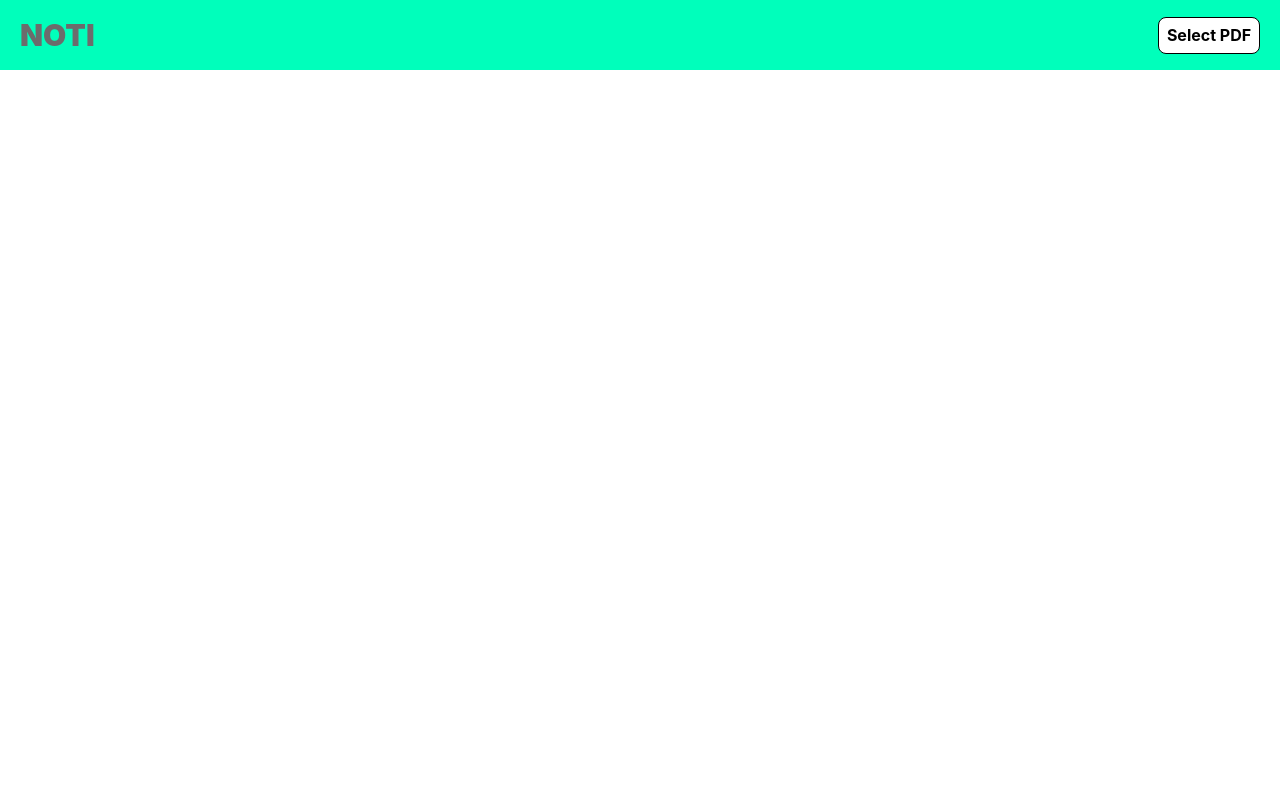
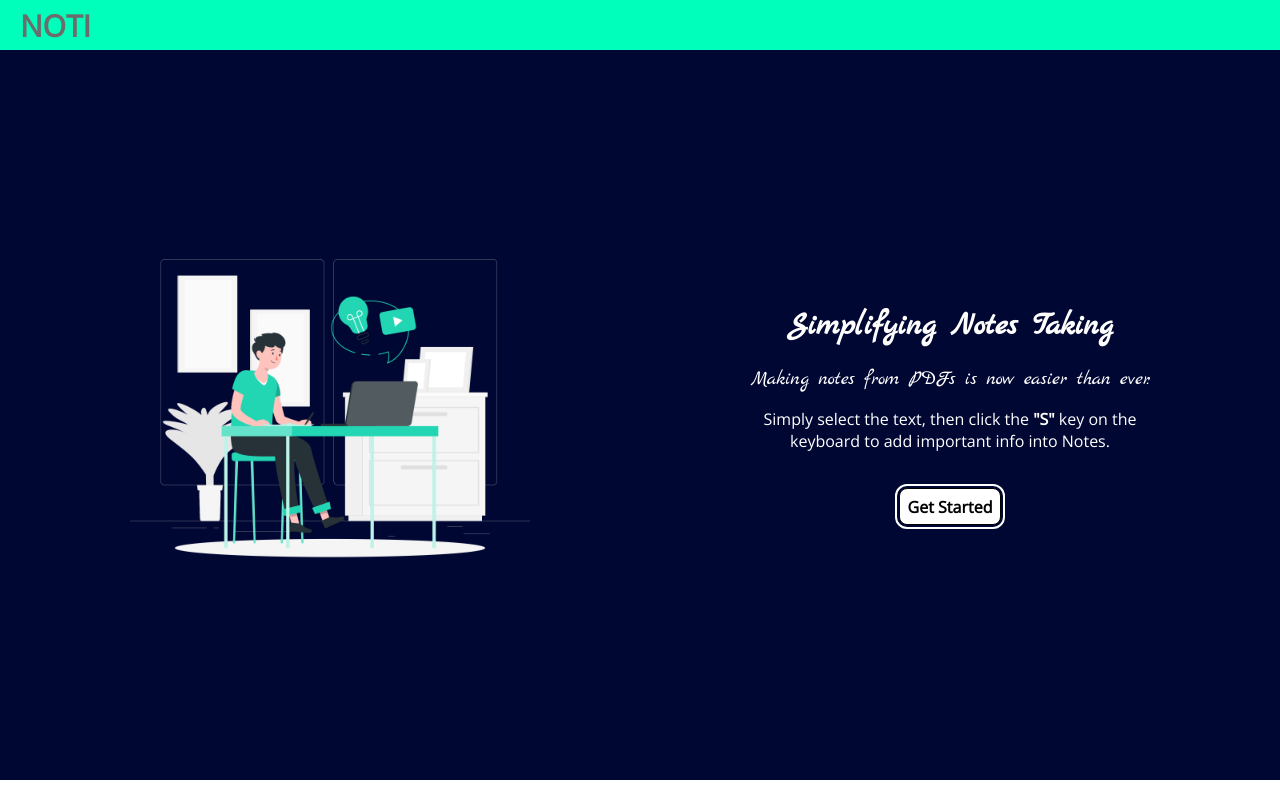
Before and after one commit to ykdromar/pdfViewer, a React (Create React App) app: page / in a window 1280 px wide. Built offline with nearby package versions, Linux system fonts and the light colour scheme.

Commit message:
css improved

```diff
--- a/public/index.html
+++ b/public/index.html
@@ -25,6 +25,12 @@
       Learn how to configure a non-root public URL by running `npm run build`.
     -->
     <title>Noti</title>
+    <link rel="preconnect" href="https://fonts.googleapis.com" />
+    <link rel="preconnect" href="https://fonts.gstatic.com" crossorigin />
+    <link
+      href="https://fonts.googleapis.com/css2?family=EB+Garamond&family=Marck+Script&family=Open+Sans:wght@300&family=Tangerine:wght@700&display=swap"
+      rel="stylesheet"
+    />
   </head>
   <body>
     <noscript>You need to enable JavaScript to run this app.</noscript>
--- a/src/components/App.js
+++ b/src/components/App.js
@@ -3,7 +3,7 @@ import styles from "../styles/app.module.css";
 import PDF from "./PDF";
 import Navbar from "./Navbar";
 import { jsPDF } from "jspdf";
-
+import Home from "../pages/home";
 var arr = []; // array to collect selcted text
 // function to get text selected
 function selection() {
@@ -69,11 +69,8 @@ function App() {
   };
   return (
     <div className={styles.App}>
-      <Navbar
-        handelFileInput={handelFileInput}
-        download={download}
-        showPDF={showPDF}
-      />
+      <Navbar download={download} showPDF={showPDF} />
+      {!showPDF && <Home handelFileInput={handelFileInput} />}
       {showPDF && <PDF file={file} />}
     </div>
   );
--- a/src/components/Navbar.js
+++ b/src/components/Navbar.js
@@ -1,10 +1,12 @@
 import styles from "../styles/navbar.module.css";
 function Navbar(props) {
-  const { handelFileInput, showPDF, download } = props;
+  const { showPDF, download } = props;
   return (
     <div className={styles.navbar}>
-      <div className={styles.brandName}>NOTI</div>
-      {showPDF ? (
+      <a className={styles.brandName} href="/">
+        NOTI
+      </a>
+      {showPDF && (
         <button
           className="btn"
           onClick={() => {
@@ -14,18 +16,6 @@ function Navbar(props) {
           {" "}
           Download
         </button>
-      ) : (
-        <div id="fileInputBtn">
-          <label for="file" id="fileLabel">
-            Select PDF
-          </label>
-          <input
-            id="file"
-            type="file"
-            onChange={handelFileInput}
-            className={styles.fileInput}
-          ></input>
-        </div>
       )}
     </div>
   );
--- a/src/components/PDF.js
+++ b/src/components/PDF.js
@@ -60,7 +60,7 @@ function PDF(props) {
         </button>
       </div> */}
       <Document
-        className="document"
+        className={styles.Doc}
         file={file}
         onLoadSuccess={(pdf) => {
           setTotalPages(pdf.numPages);
--- a/src/index.css
+++ b/src/index.css
@@ -5,16 +5,14 @@ body {
     sans-serif;
   -webkit-font-smoothing: antialiased;
   -moz-osx-font-smoothing: grayscale;
+  font-family: "Open Sans", sans-serif;
 }
 
 code {
   font-family: source-code-pro, Menlo, Monaco, Consolas, "Courier New",
     monospace;
 }
-::selection {
-  background-color: #c6daff;
-  color: transparent;
-}
+
 .textLayer {
   mix-blend-mode: multiply;
 }
--- /dev/null
+++ b/src/pages/home.js
@@ -0,0 +1,25 @@
+import styles from "../styles/home.module.css";
+import illustration from "../img/illust.png";
+const Home = (props) => {
+  const { handelFileInput } = props;
+  return (
+    <div className={styles.home}>
+      <img className={styles.leftDiv} src={illustration} alt="" />
+      <div className={styles.rightDiv}>
+        <h1>Simplifying Notes Taking</h1>
+        <span>Making notes from PDFs is now easier than ever.</span>
+        <p>
+          Simply select the text, then click the <b>"S"</b> key on the keyboard
+          to add important info into Notes.
+        </p>
+        <div id="fileInputBtn">
+          <label for="file" id="fileLabel" className={styles.fileInput}>
+            Get Started
+          </label>
+          <input id="file" type="file" onChange={handelFileInput}></input>
+        </div>
+      </div>
+    </div>
+  );
+};
+export default Home;
--- /dev/null
+++ b/src/styles/home.module.css
@@ -0,0 +1,38 @@
+.home {
+  background-color: rgb(1, 7, 51);
+  width: 100%;
+  color: white;
+  height: 91.2vh;
+  box-sizing: border-box;
+  padding: 20px;
+  display: flex;
+  align-items: center;
+  justify-content: space-around;
+  flex-wrap: wrap;
+}
+.leftDiv {
+  width: 400px;
+  height: 400px;
+}
+.rightDiv {
+  width: 400px;
+  display: flex;
+  flex-direction: column;
+  align-items: center;
+  text-align: center;
+}
+.rightDiv span,
+h1 {
+  font-family: "Marck Script", cursive;
+  /* font-size: 20px; */
+}
+.rightDiv span {
+  font-size: 20px;
+}
+
+.fileInput {
+  outline: 2px solid white;
+  outline-offset: 2px;
+  border-radius: 8px;
+  margin: 20px;
+}
--- a/src/styles/navbar.module.css
+++ b/src/styles/navbar.module.css
@@ -1,6 +1,6 @@
 .navbar {
   width: 100%;
-  height: 70px;
+  height: 50px;
   background-color: rgb(0, 255, 187);
   display: flex;
   justify-content: space-between;
@@ -13,6 +13,7 @@
   font-size: 30px;
   font-weight: 900;
   color: rgb(108, 108, 108);
+  text-decoration: none;
 }
 /* .fileInput::file-selector-button {
   background-color: white;
--- a/src/styles/pdf.module.css
+++ b/src/styles/pdf.module.css
@@ -44,7 +44,10 @@
   width: 70%;
   min-width: 350px;
 }
-
+.Doc::selection {
+  background-color: #c6daff;
+  color: transparent;
+}
 /* .refDiv {
   width: 100%;
   min-width: 350px;
```
Also changed, not shown: src/img/illust.png (added).
